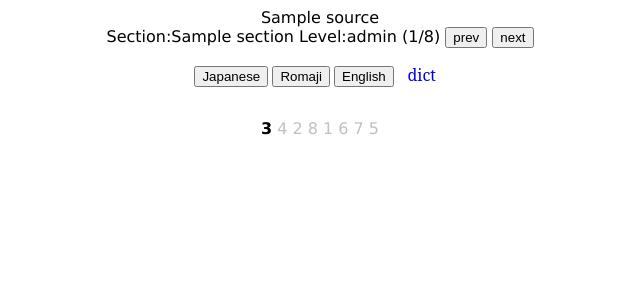
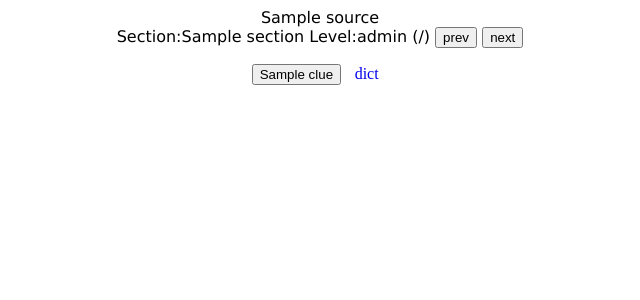
Before and after one commit to vibster/flashcards-1, a Flask app: template templates/card.html in a window 1280 px wide. Shown: the top 300 px of the page, without its empty margins (320-960 px from the left). Run offline with Flask 2, Linux system fonts and the light colour scheme; the template is opened without the code that fills it: most values are stand-ins (such as "Sample title", 1, 10 or a date in 2020); some libraries are stand-ins or nearby versions.

Commit message:
parameterized clues!

```diff
--- a/static/script.js
+++ b/static/script.js
@@ -1,3 +1,11 @@
+var keys = function(obj) {
+    var k = [];
+    for (var key in obj) {
+	k.push(key);
+    }
+    return k;
+}
+
 var flashcards = function(rand) {
     this.rand=true;
     if (rand==false) { this.rand=false; }
@@ -40,9 +48,12 @@
 	this.deck=url;
     }
     this.putCard = function() {
-        $("div#ja").html(this.cards[this.order[this.mark]].ja);
-        $("div#rj").html(this.cards[this.order[this.mark]].rj);
-        $("div#en").html(this.cards[this.order[this.mark]].en);
+	var clues = keys(this.cards[this.order[this.mark]]);
+	for (var i in clues) {
+	    clue = clues[i];
+	    html = this.cards[this.order[this.mark]][clue];
+            $("div#"+clue).html(html);
+	}
     }
     this.setMarkNext = function() {
 	if ( this.mark >= this.order.length-1 ) {
@@ -64,10 +75,37 @@
     }
 }
 
-function init(id) {
-    document.getElementById(id).style.display="block";
+function init() {
+    var deck = $("div#card").attr("deck");
+    fc.setDeck(deckbase+'/'+deck+'.json');
     return true;
 }
+
+var base=window.location.origin;
+var deckbase=base+"/static/decks"
+var fc = new flashcards();
+
+$(document).ready(function() {
+
+    init();
+
+    var r = $.getJSON(fc.deck, function(data) { fc.setJSON(data); })
+        .success(function() {})
+	.error(function(err) { alert('ERR: could not load deck: '+fc.deck) });
+
+    $("input#next").click(function() {
+	if (fc.cards==null) { $("div#msg").html('hmph!'); return false; }
+	fc.setMarkNext();
+	fc.putCard();
+    });
+
+    $("input#prev").click(function() {
+	if (fc.cards==null) { $("div#msg").html("hmph!"); return false; }
+	fc.setMarkPrev();
+	fc.putCard();
+    });
+
+});
 
 function toggle(id) {
     e = document.getElementById(id);
@@ -78,23 +116,3 @@
     }
     return true;
 }
-
-$(document).ready(function() {
-
-    fc = new flashcards();
-    fc.setDeck('http://127.0.0.1:5000/static/decks/ja-a-1-1.json');
-    var r = $.getJSON(fc.deck, function(data) { fc.setJSON(data); })
-        .success(function() {})
-	.error(function() {alert('OOPS!');});
-    $("input#next").click(function() {
-	if (fc.cards==null) { $("div#msg").html('hmph!'); return false; }
-	fc.setMarkNext();
-	fc.putCard();
-    });
-    $("input#prev").click(function() {
-	if (fc.cards==null) { $("div#msg").html("hmph!"); return false; }
-	fc.setMarkPrev();
-	fc.putCard();
-    });
-
-});
--- a/static/style.css
+++ b/static/style.css
@@ -1,6 +1,11 @@
 body {
+}
+div#card {
   text-align:center;
-  font-family:"Hiragino Kaku Gothic Std","MS Gothic", "MS Mincho", "serif";
+}
+div#index {
+    margin-left:25%;
+    width:50%;
 }
 #source,#pager,#order {
   font-family:Verdana,Arial,Helvetica;
@@ -11,7 +16,11 @@
 #dict { padding:0.6em; }
 #dict A { text-decoration:none; }
 #ja {
-  font-size:5em;
+  font-family:"Hiragino Kaku Gothic Std","serif";
+}
+#zh {
+  font-family:"Kai","serif";
+  font-size:10em;
 }
 #rj {
   font-size:4em;
@@ -22,6 +31,10 @@
   color:silver;
   font-style:italic;
 }
+.clue {
+  font-size:6em;
+  font-weight:bold;
+}
 #order {
   padding:1em;
   color:silver;
--- a/templates/card.html
+++ b/templates/card.html
@@ -1,13 +1,14 @@
 <!DOCTYPE HTML>
 <head>
+<title>Flashcards: {{meta.deck}} ({{card.count}})</title>
 <link rel="stylesheet" type="text/css" href="{{base}}/static/style.css"></link>
 <script src="{{base}}/static/jquery.js"></script>
 <script src="{{base}}/static/script.js"></script>
-<title>Flashcards: {{meta.deck}}</title>
 </head>
-<body onload="init('{{clue}}');">
-<div id="card">
+<body>
+<div id="card" deck="{{meta.deck}}" clue="{{clue}}">
 <div id="source">{{meta.source}}</div>
+
 <div id="pager">
  Section:{{meta.section}}
  Level:{{meta.level}}
@@ -15,24 +16,27 @@
  <input type="button" id="prev" value="prev"></input>
  <input type="button" id="next" value="next"></input>
 </div>
+
 <div id="buttons">
-{% if clue != "ja" %}
-    <input type="button" onclick="toggle('ja');" value="Japanese"/>
-{% endif %}
-{% if clue != "rj" %}
-    <input type="button" onclick="toggle('rj');" value="Romaji"/>
-{% endif %}
-{% if clue != "en" %}
-    <input type="button" onclick="toggle('en');" value="English"/>
-{% endif %}
-<span id="dict">
-<a target="_blank" href="{{meta.dict}}">dict</a>
-</span>
+{% for cl in card.clues %}
+    {% if not clue==cl %}
+        <input type="button" onclick="toggle('{{cl}}');" value="{{cl}}"/>
+    {% endif %}
+{% endfor %}
+<span id="dict"><a target="_blank" href="{{meta.dict}}">dict</a></span>
 </div>
-<div id="ja" style="display:none;"></div>
-<div id="rj" style="display:none;"></div>
-<div id="en" style="display:none;"></div>
+
+<!-- clue on top -->
+<div id="{{clue}}" class="clue"></div>
+
+{% for cl in card.clues %}
+    {% if not cl==clue %}
+        <div id="{{cl}}" style="display:none;"></div>
+    {% endif %}
+{% endfor %}
+
 <div id="order"></div>
 <div id="msg"></div>
+
 </div>
 </body>
```
